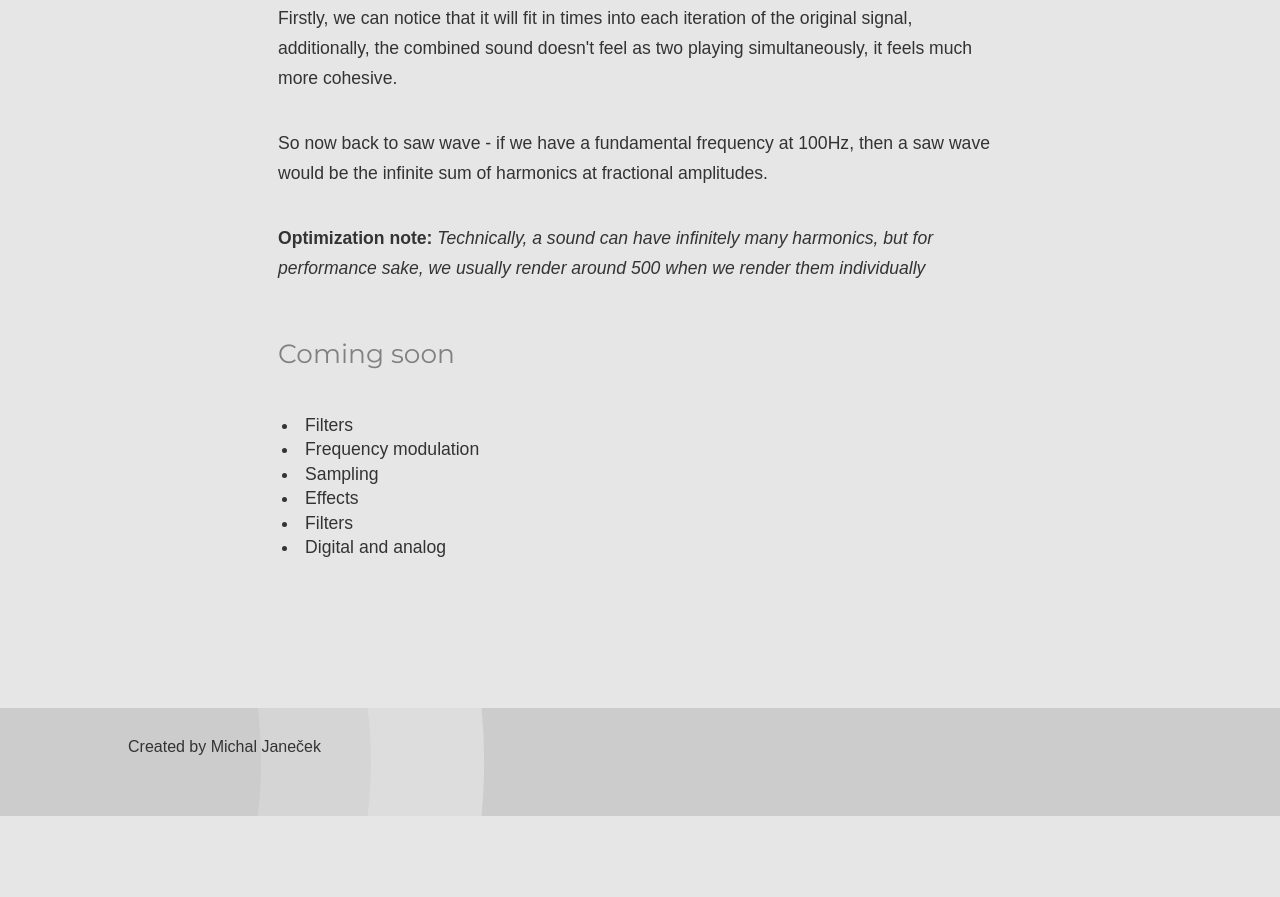
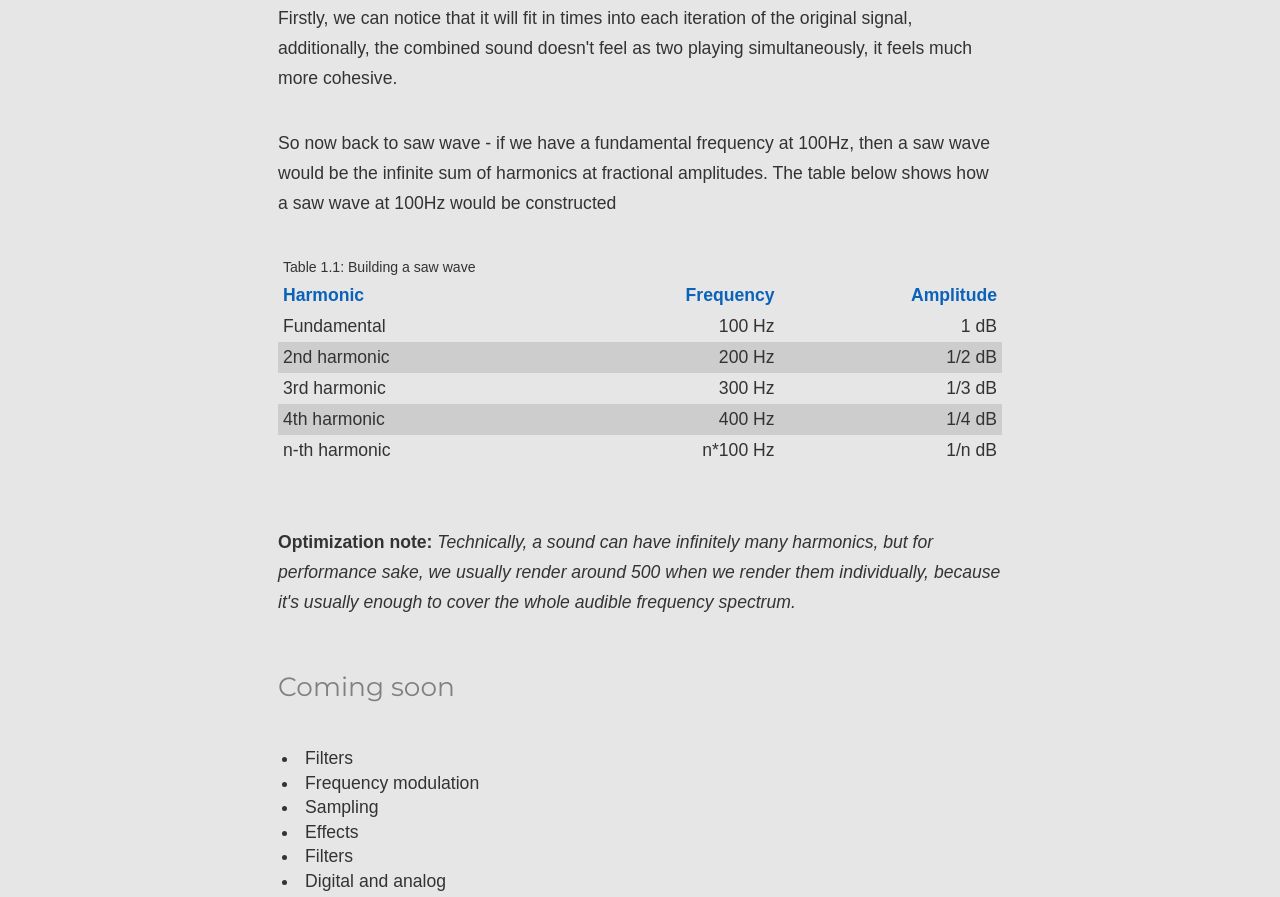
Before and after one commit to NonexistentBeing/AboveAndBeyondMusic, a website: page sound/index.html in a window 1280 px wide. Shown: the part 1900-2797 px from the top of the page. Before the commit the page ends 2716 px from the top, so only its background shows below. Drawn offline with nearby package versions, Linux system fonts and the light colour scheme.

Commit message:
Adding meta:description + table in "sound" page

```diff
--- a/sass/_constants.scss
+++ b/sass/_constants.scss
@@ -1,4 +1,4 @@
-$main: #4d96de;
+$main: #0a62b9;
 $background: #e6e6e6;
 $accent: #cfff83;
 $secondary: hsl(0, 0%, 20%);
--- a/sass/_util.scss
+++ b/sass/_util.scss
@@ -22,7 +22,32 @@
 }
 
 .a--alternative {
+    color: lighten($main, 20%);
     &:hover {
         color: $background;
     }
 }
+
+.table {
+    border-collapse: collapse;
+    margin-bottom: 3.5em;
+
+    caption {
+        font-size: 0.8em;
+        padding: 5px;
+        text-align: left;
+    }
+
+    td,
+    th {
+        padding: 5px;
+    }
+
+    tbody tr:nth-child(2n) {
+        background-color: darken($background, 10%);
+    }
+
+    &--full {
+        width: 100%;
+    }
+}
--- a/sass/style.scss
+++ b/sass/style.scss
@@ -30,7 +30,7 @@ h1 {
 
 .h1 {
     &--main {
-        color: $main;
+        color: lighten($main, 20%);
     }
 }
 
--- a/sound/index.html
+++ b/sound/index.html
@@ -8,7 +8,12 @@
             name="keywords"
             content="sound, music, learn, resource, oscillator, frequency, decibel"
         />
-        <title>The magic of sound</title>
+        <meta
+            name="description"
+            content="Simplified description of the enchanting physics that teaches us how sound works."
+        />
+
+        <title>Above and beyond</title>
         <link rel="stylesheet" href="/css/style.css" />
     </head>
     <body class="page">
@@ -92,14 +97,16 @@
                         What do we measure in sound? There is a copious number
                         of units we can look at, however there are three
                         fundamental which we will look at. First off, we measure
-                        the immediate sound pressure in <em>decibels (dB)</em>.
-                        The second property we will look at is the
-                        <strong>amplitude</strong>, which is the absolute peak
-                        value of the signal. Last but not least we can measure
-                        is exclusively in periodic signals
-                        <strong>frequency</strong>, which is how many times the
-                        signal repeats over a certain time period. We call this
-                        unit one <em>hertz (Hz)</em>.
+                        the immediate sound pressure in
+                        <em><dfn title="Decibel">dB</dfn> = decibels</em>. The
+                        second property we will look at is the
+                        <strong id="amplitude">amplitude</strong>, which is the
+                        absolute peak value of the signal. Last but not least we
+                        can measure is exclusively in periodic signals
+                        <strong id="frequency">frequency</strong>, which is how
+                        many times the signal repeats over a certain time
+                        period. We call this unit one
+                        <em><dfn title="Hertz">HZ</dfn> hertz (Hz)</em>.
                     </p>
                     <h2 id="oscillators">Oscillators</h2>
                     <figure style="float: right">
@@ -178,14 +185,63 @@
                     <p>
                         So now back to saw wave - if we have a fundamental
                         frequency at 100Hz, then a saw wave would be the
-                        infinite sum of harmonics at fractional amplitudes.
+                        infinite sum of harmonics at fractional amplitudes. The
+                        table below shows how a saw wave at 100Hz would be
+                        constructed
                     </p>
+                    <table class="table--full table">
+                        <caption>
+                            Table 1.1: Building a saw wave
+                        </caption>
+                        <thead>
+                            <tr>
+                                <th style="text-align: left">
+                                    <a href="#harmonics">Harmonic</a>
+                                </th>
+                                <th style="text-align: right">
+                                    <a href="#frequency">Frequency</a>
+                                </th>
+                                <th style="text-align: right">
+                                    <a href="#amplitude">Amplitude</a>
+                                </th>
+                            </tr>
+                        </thead>
+                        <tbody>
+                            <tr>
+                                <td style="text-align: left">Fundamental</td>
+                                <td style="text-align: right">100 Hz</td>
+                                <td style="text-align: right">1 dB</td>
+                            </tr>
+                            <tr>
+                                <td style="text-align: left">2nd harmonic</td>
+                                <td style="text-align: right">200 Hz</td>
+                                <td style="text-align: right">1/2 dB</td>
+                            </tr>
+                            <tr>
+                                <td style="text-align: left">3rd harmonic</td>
+                                <td style="text-align: right">300 Hz</td>
+                                <td style="text-align: right">1/3 dB</td>
+                            </tr>
+                            <tr>
+                                <td style="text-align: left">4th harmonic</td>
+                                <td style="text-align: right">400 Hz</td>
+                                <td style="text-align: right">1/4 dB</td>
+                            </tr>
+                            <tr>
+                                <td style="text-align: left">n-th harmonic</td>
+                                <td style="text-align: right">n*100 Hz</td>
+                                <td style="text-align: right">1/n dB</td>
+                            </tr>
+                        </tbody>
+                    </table>
                     <p>
                         <b>Optimization note:</b>
-                        <i
-                            >Technically, a sound can have infinitely many
+                        <i>
+                            Technically, a sound can have infinitely many
                             harmonics, but for performance sake, we usually
-                            render around 500 when we render them individually
+                            render around 500 when we render them individually,
+                            because it's usually enough to cover the whole
+                            audible frequency spectrum.
                         </i>
                     </p>
 
```
Also changed, not shown: index.html (+6 -1 lines), music/index.html (+6 -1 lines), css/style.css, 1 other file.
